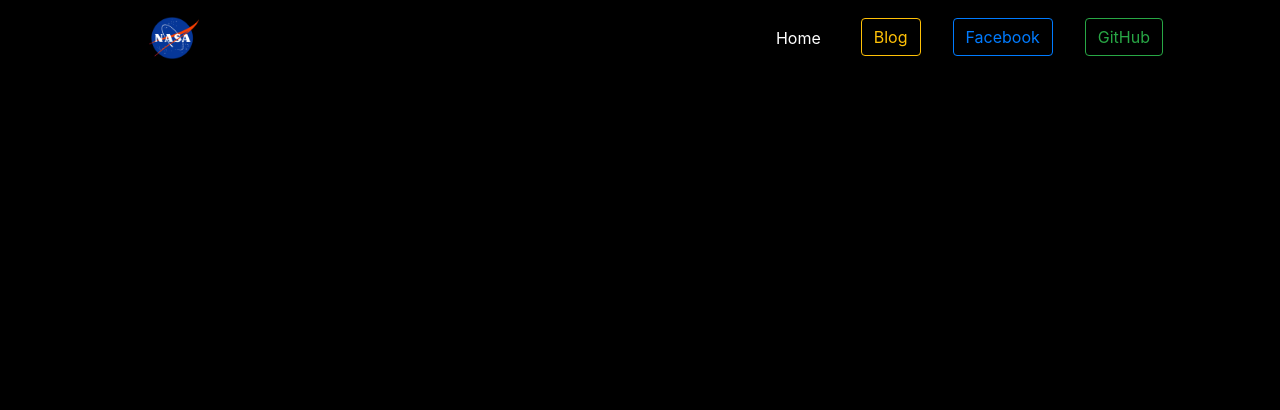
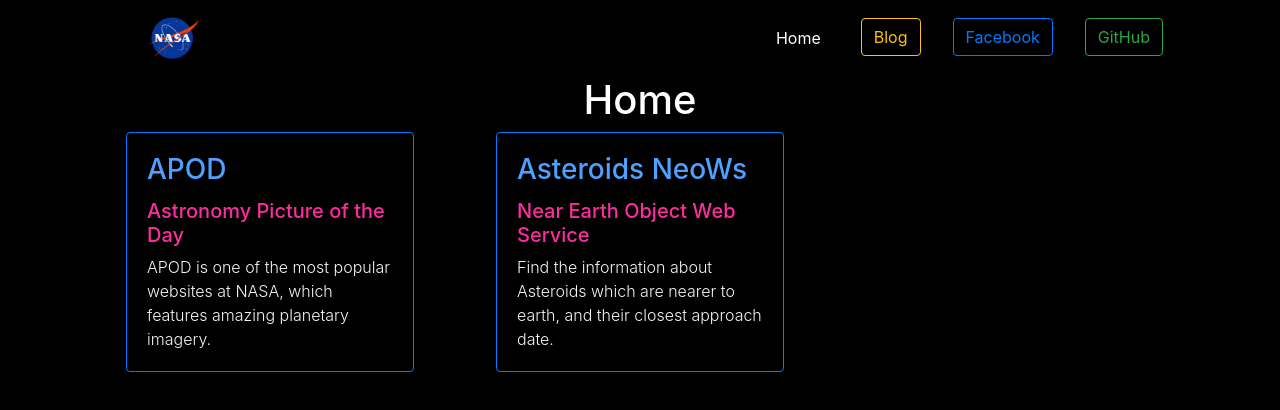
Before and after one commit to VinayModepalli/nasa, a React (Create React App) app: page / in a window 1280 px wide. Shown: the top 410 px of the page. Built offline with nearby package versions, Linux system fonts and the light colour scheme.

Commit message:
Eleventh Commit

```diff
--- a/src/App.js
+++ b/src/App.js
@@ -12,9 +12,9 @@
           <BrowserRouter basename={`${process.env.PUBLIC_URL}/`}>
           <Navbar />
             <Switch>
-              <Route exact path="/nasa" component={Home} />
-              <Route path = "/nasa/apod" component={Apod} />
-              <Route path = "/nasa/neows" component={Neows} />
+              <Route exact path="/" component={Home} />
+              <Route path = "/apod" component={Apod} />
+              <Route path = "/neows" component={Neows} />
             </Switch>
           </BrowserRouter>
         </div>
--- a/src/components/Home.js
+++ b/src/components/Home.js
@@ -11,7 +11,7 @@
                 <div className="col-lg-4 col-md-6 d-flex justify-content-center animate__animated animate__zoomIn">
                     <div className="card text-white bg-transparent border-primary mb-4">
                         <div className="card-body">
-                            <h3 className="card-title"><Link to="/nasa/apod" className="react-link" >APOD</Link></h3>
+                            <h3 className="card-title"><Link to="/apod" className="react-link" >APOD</Link></h3>
                             <h5 className="card-sub-heading">Astronomy Picture of the Day</h5>
                             <p className="card-text">APOD is one of the most popular websites at NASA, which features amazing planetary imagery.</p>
                         </div>
@@ -21,7 +21,7 @@
                 <div className="col-lg-4 col-md-6 d-flex justify-content-center animate__animated animate__zoomIn">
                     <div className="card text-white bg-transparent border-primary mb-4">
                         <div className="card-body">
-                            <h3 className="card-title"><Link to="/nasa/neows" className="react-link" >Asteroids NeoWs</Link></h3>
+                            <h3 className="card-title"><Link to="/neows" className="react-link" >Asteroids NeoWs</Link></h3>
                             <h5 className="card-sub-heading">Near Earth Object Web Service</h5>
                             <p className="card-text">Find the information about Asteroids which are nearer to earth, and their closest approach date.</p>
                         </div>
--- a/src/components/Navbar.js
+++ b/src/components/Navbar.js
@@ -3,7 +3,7 @@
 const Navbar = () => {
     return (
         <nav className="navbar navbar-expand-lg navbar-dark">
-            <Link to="/nasa" className="navbar-brand pl-5">
+            <Link to="/" className="navbar-brand pl-5">
                 <img src="nasa.png" width="50" height="50" alt="" loading="lazy" />
             </Link>
       <button className="navbar-toggler" type="button" data-toggle="collapse" data-target="#navbarNav" aria-control="navbarNav" aria-expanded="false" aria-label="Toggle navigation">
```
